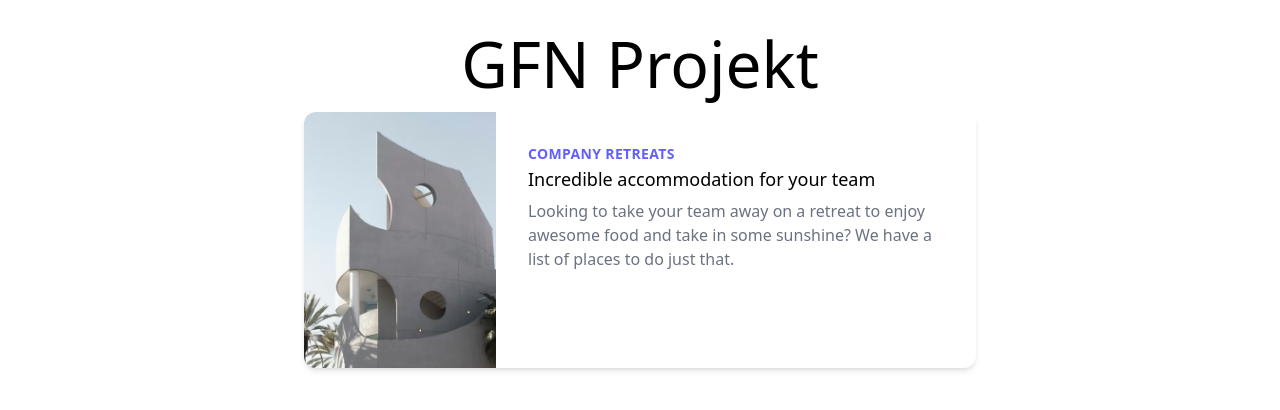
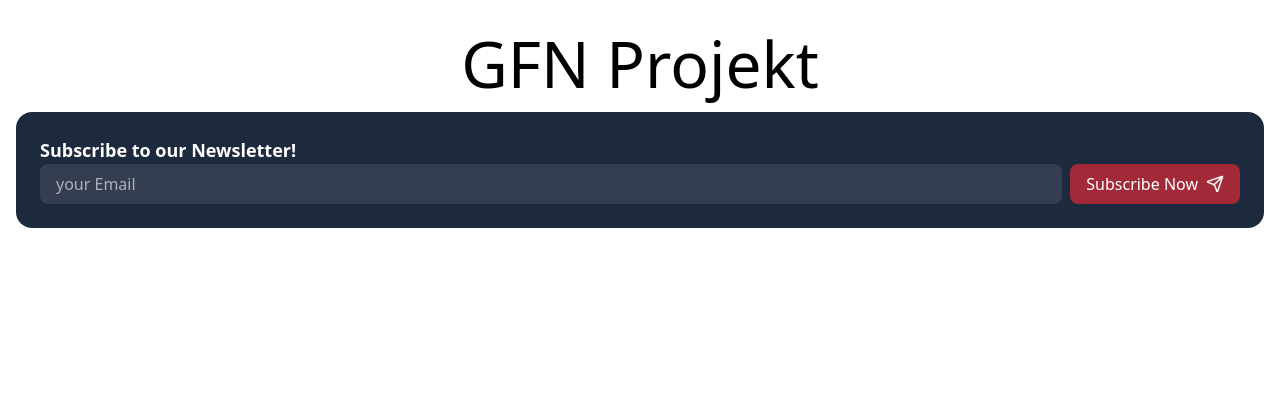
Before and after one commit to pewobox79/gfn-team-projekt, a React (Vite) app in the folder frontend-vite/: page / in a window 1280 px wide. Shown: the top 410 px of the page. Built offline with nearby package versions, Linux system fonts and the light colour scheme.

Commit message:
Call To Action Subscribe Added

```diff
--- a/frontend-vite/package.json
+++ b/frontend-vite/package.json
@@ -11,6 +11,7 @@
   },
   "dependencies": {
     "@tailwindcss/vite": "^4.1.18",
+    "lucide-react": "^0.575.0",
     "react": "^19.2.0",
     "react-dom": "^19.2.0",
     "react-router-dom": "^7.13.0",
--- /dev/null
+++ b/frontend-vite/src/components/CallToActionElement.tsx
@@ -0,0 +1,69 @@
+import { useState } from "react";
+import { Send } from "lucide-react";
+
+type CallToActionProps = {
+  title: string;
+  placeholder?: string;
+  buttonText?: string;
+  bgColor?: string;
+};
+
+export default function CallToAction({
+  title,
+  placeholder = "your Email",
+  buttonText = "Subscribe Now",
+  bgColor = "bg-slate-800",
+}: CallToActionProps) {
+  const [email, setEmail] = useState("");
+  const [status, setStatus] = useState<"idle" | "success">("idle");
+
+  const isValid = /^[^\s@]+@[^\s@]+\.[^\s@]+$/.test(email);
+
+  function handleSubscribe() {
+    setStatus("success");
+    setEmail("");
+  }
+
+  return (
+    <div className={`w-full rounded-2xl p-6 ${bgColor}`}>
+      {/* Title */}
+      <h2 className="text-white text-lg font-semibold">{title}</h2>
+
+      {/* Input where to give your email + Button*/}
+      <div className="flex w-full md:w-auto gap-2">
+        <input
+          type="email"
+          placeholder={placeholder}
+          className="flex-1 md:w-72
+            rounded-lg px-4 py-2
+            bg-white/10
+            text-white placeholder-white/60
+            outline-none focus:ring-2 focus:ring-white/40"
+          value={email}
+          onChange={(e) => {
+            setEmail(e.target.value);
+          }}
+        />
+
+        {/* Button only looks enabled when email is valid */}
+        <button
+          className={`flex items-center gap-2 px-4 py-2 rounded-lg font-medium transition text-white whitespace-nowrap shrink-0
+            ${isValid
+                ? "bg-red-500 hover:bg-red-600"
+                : "bg-red-500/60 cursor-not-allowed pointer-events-none"
+                }
+            `}
+          onClick={handleSubscribe}
+          disabled={!isValid}
+        >
+          <span>{buttonText}</span>
+          <Send size={18} className="shrink-0" />
+        </button>
+
+        {status === "success" && (
+          <p className="text-green-300 text-sm mt-2">Thanks for subscribing!</p>
+        )}
+      </div>
+    </div>
+  );
+}
--- a/frontend-vite/src/pages/HomePage.tsx
+++ b/frontend-vite/src/pages/HomePage.tsx
@@ -1,10 +1,12 @@
-import TestElement from "@/components/TestElement";
+import CallToAction from "@/components/CallToActionElement"
 
 
 export default function HomePage() {
 
     return <>
         <h1 className="text-[4rem]">GFN Projekt</h1>
-        <TestElement />
+        <CallToAction
+            title="Subscribe to our Newsletter!"
+        />
     </>
 }
```
Also changed, not shown: 1 other file (tests, documents, lock files or other folders).
